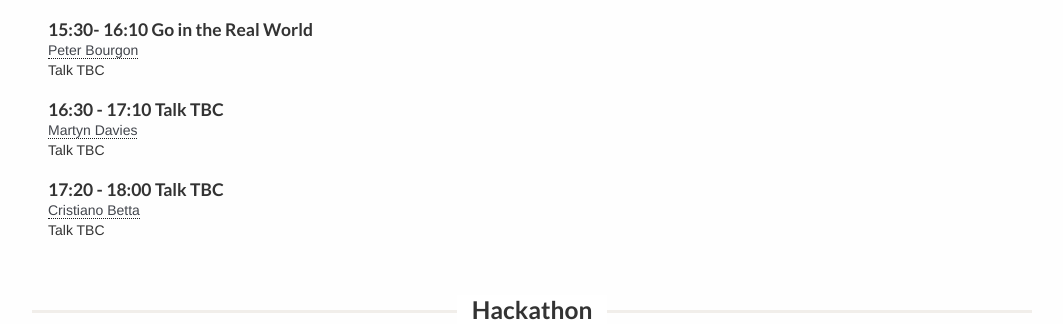
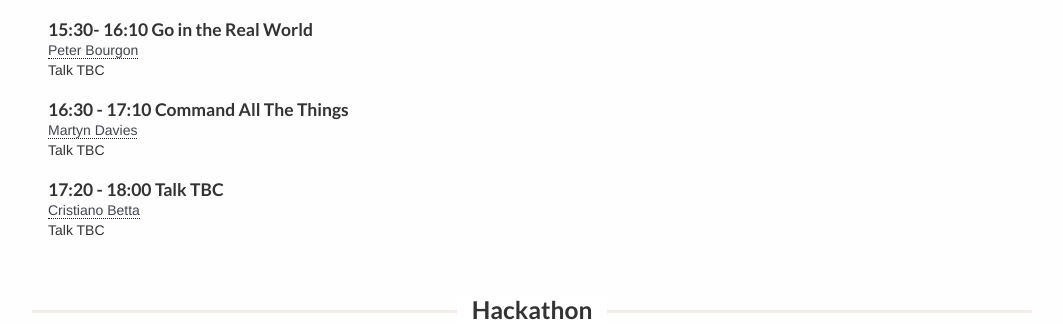
Before and after one commit to hackference/hackference-2013, a PHP site: page /schedule in a window 1280 px wide. Shown: the part 1045-1369 px from the top of the page, without its empty margins (108-1171 px from the left). Run offline with PHP 8.4, Linux system fonts and the light colour scheme; some libraries are stand-ins or nearby versions.

Commit message:
Add Martyn Davies talk title

```diff
--- a/schedule.php
+++ b/schedule.php
@@ -59,7 +59,7 @@
                             <p>Talk TBC</p>
                         </li>
                         <li>
-                            <h4>16:30 - 17:10 Talk TBC</h4>
+                            <h4>16:30 - 17:10 Command All The Things</h4>
                             <p><a href="/speakers#martyn-davies" title="Talk by Martyn Davies" >Martyn Davies</a></p>
                             <p>Talk TBC</p>
                         </li>
```
